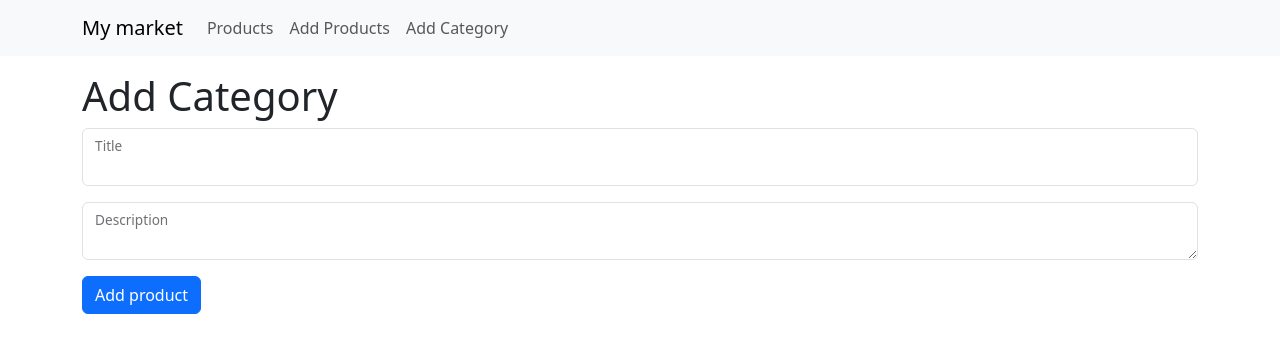
After one commit to Napopegu/homework56_Muzaffarov_Aziz, a Django app: page /categories/add/ in a window 1280 px wide. The commit adds this page. Shown: the top 353 px of the page. Run offline with Django 5.2, Linux system fonts and the light colour scheme.

Commit message:
Реализовал представление category_add_view

```diff
--- a/source/webapp/templates/base.html
+++ b/source/webapp/templates/base.html
@@ -23,7 +23,7 @@
           <a class="nav-link" href="{% url 'product_add_view' %}">Add Products</a>
         </li>
         <li class="nav-item">
-          <a class="nav-link" href="#">Add Category</a>
+          <a class="nav-link" href="{% url 'category_add_view' %}">Add Category</a>
         </li>
       </ul>
     </div>
--- /dev/null
+++ b/source/webapp/templates/category_create.html
@@ -0,0 +1,18 @@
+{% extends 'base.html' %}
+
+{% block title %}Add Category{% endblock %}
+{% block content %}
+    <h1>Add Category</h1>
+    <form action="" method="POST">
+        {% csrf_token %}
+        <div class="form-floating mb-3">
+            <input type="text" class="form-control" id="title_id" name="title" required>
+            <label for="title_id">Title</label>
+        </div>
+        <div class="form-floating mb-3">
+            <textarea class="form-control" id="description_id" name="description"></textarea>
+            <label for="description_id">Description</label>
+        </div>
+        <button type="submit" class="btn btn-primary">Add product</button>
+    </form>
+{% endblock %}
--- a/source/webapp/templates/products_list.html
+++ b/source/webapp/templates/products_list.html
@@ -2,7 +2,7 @@
 {% block title %}Products{% endblock %}
 
 {% block content %}
-    <div class="row row-cold-2">
+    <div class="row row-cols-2">
 
         {% for product in products %}
             <div class="col my-2">
--- a/source/webapp/urls.py
+++ b/source/webapp/urls.py
@@ -1,9 +1,10 @@
 from django.urls import path
-from webapp.views import products_view, product_view, product_add_view
+from webapp.views import products_view, product_view, product_add_view, category_add_view
 
 urlpatterns = [
     path('', products_view, name='index'),
     path('products/', products_view, name='products_view'),
     path('products/<int:pk>/', product_view, name='product_view'),
-    path('products/add/', product_add_view, name='product_add_view')
+    path('products/add/', product_add_view, name='product_add_view'),
+    path('categories/add/', category_add_view, name='category_add_view')
 ]
--- a/source/webapp/views.py
+++ b/source/webapp/views.py
@@ -25,3 +25,15 @@ def product_add_view(request):
             category_id=request.POST.get('category_id')
         )
         return redirect("product_view", pk=product.pk)
+
+
+def category_add_view(request):
+    if request.method == "GET":
+        return render(request, template_name='category_create.html')
+    elif request.method == "POST":
+        Category.objects.create(
+            title=request.POST.get('title'),
+            description=request.POST.get('description'),
+
+        )
+        return redirect("index")
```
